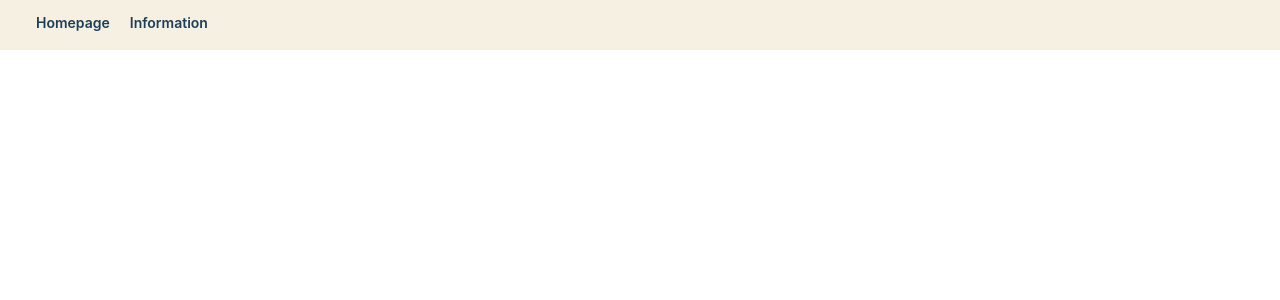
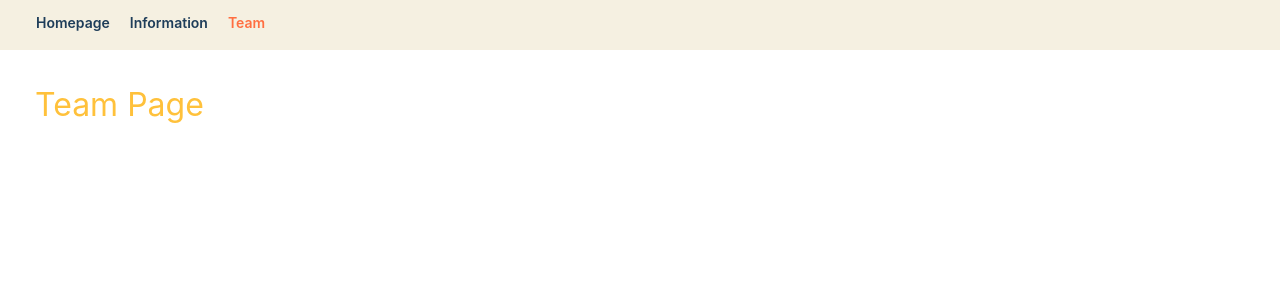
Before and after one commit to we-do-good-tech/wave2-project4, a React (Create React App) app: page /team in a window 1280 px wide. Shown: the top 300 px of the page. Built offline with nearby package versions, Linux system fonts and the light colour scheme.

Commit message:
Added Team page + added to the TopBar component

```diff
--- a/src/app/components/App.tsx
+++ b/src/app/components/App.tsx
@@ -2,6 +2,7 @@ import React from 'react';
 import { Switch, Route } from 'react-router-dom';
 import Homepage from 'homepage';
 import Information from 'information';
+import Team from 'team';
 import Container from './Container';
 
 const App = () => (
@@ -9,6 +10,9 @@ const App = () => (
     <Switch>
       <Route path="/information">
         <Information />
+      </Route>
+      <Route path="/team">
+        <Team />
       </Route>
       <Route path="/" exact>
         <Homepage />
--- a/src/app/components/TopBar.tsx
+++ b/src/app/components/TopBar.tsx
@@ -61,6 +61,10 @@ const items: MenuItemType[] = [
     name: 'Information',
     path: '/information',
   },
+  {
+    name: 'Team',
+    path: '/team',
+  },
 ];
 
 const SideBar = () => {
--- /dev/null
+++ b/src/team/components/Team.tsx
@@ -0,0 +1,20 @@
+import React from 'react';
+import styled from 'styled-components';
+
+const Wrapper = styled.div`
+  flex: 1;
+  padding: 35px;
+`;
+
+const Header = styled.div`
+  font-size: 32px;
+  color: ${({ theme }) => theme.colors.pageHeader};
+`;
+
+const Information = () => (
+  <Wrapper>
+    <Header>Team Page</Header>
+  </Wrapper>
+);
+
+export default Information;
--- /dev/null
+++ b/src/team/index.ts
@@ -0,0 +1 @@
+export { default } from './components/Team';
--- a/tsconfig.json
+++ b/tsconfig.json
@@ -19,7 +19,7 @@
     "resolveJsonModule": true,
     "isolatedModules": true,
     "sourceMap": true,
-    "jsx": "react",
+    "jsx": "react-jsx",
     "baseUrl": "src",
     "outDir": "build",
     "noFallthroughCasesInSwitch": true,
```
Also changed, not shown: 2 other files (tests, documents, lock files or other folders).
